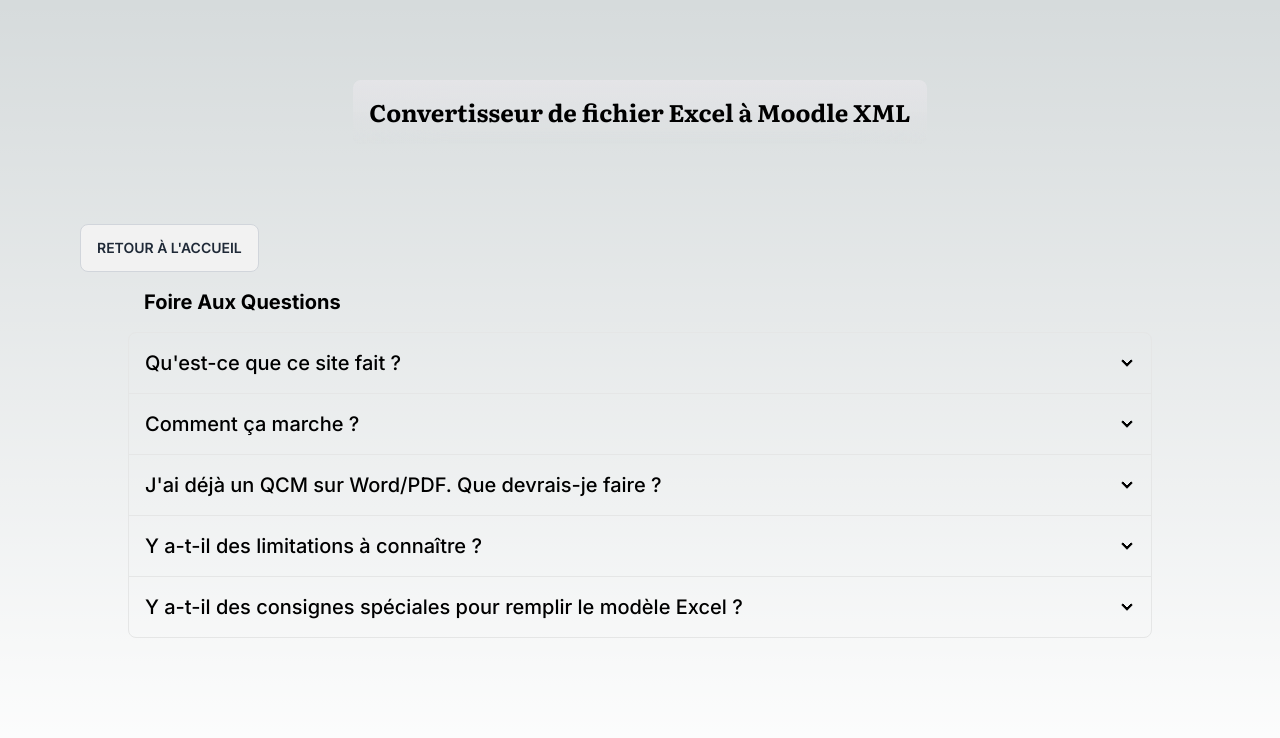
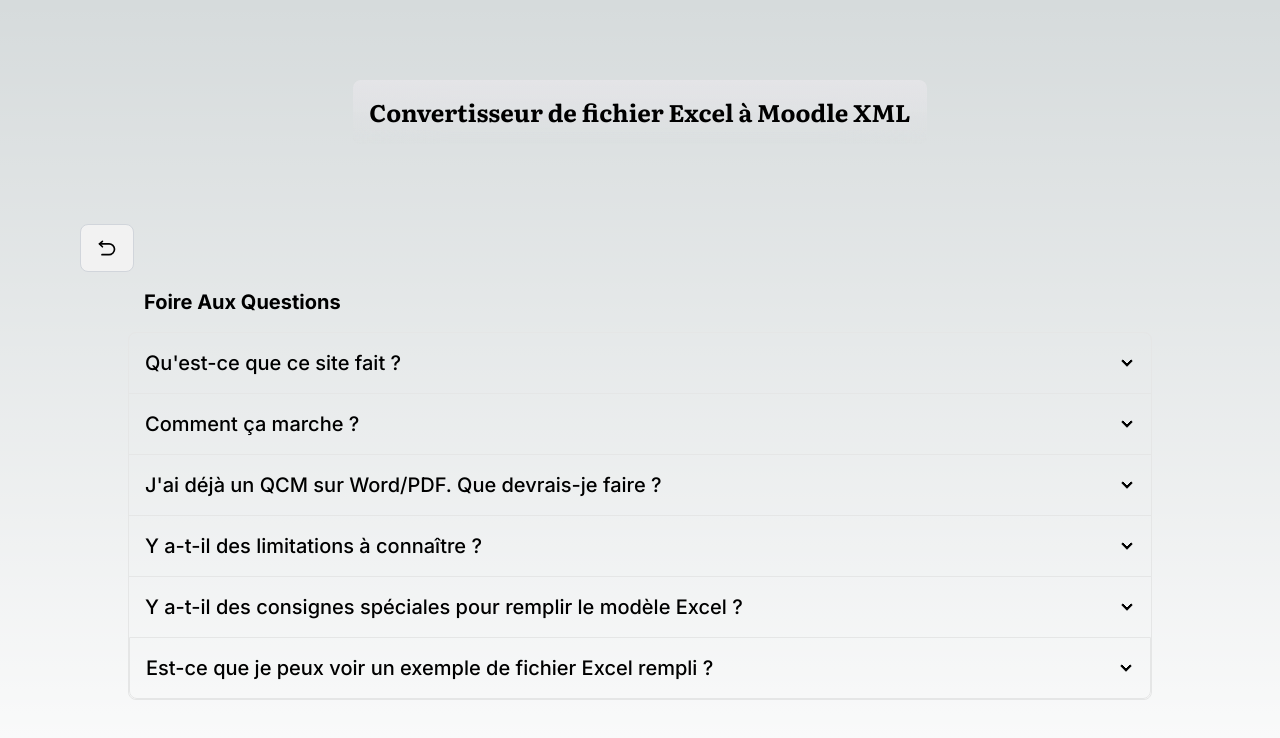
Before and after one commit to hhdreamer13/excel-xml-converter, a Next.js app: page /faq in a window 1280 px wide. Shown: the top 738 px of the page. Built offline with nearby package versions, Linux system fonts and the light colour scheme.

Commit message:
commit finish faq page.

```diff
--- a/src/app/faq/page.js
+++ b/src/app/faq/page.js
@@ -1,6 +1,7 @@
 /* eslint-disable react/no-unescaped-entities */
 import Faq from "@/components/Faq";
 import Link from "next/link";
+import Image from "next/image";
 
 export default function Home() {
   return (
@@ -14,9 +15,15 @@
       <div className='w-full text-left'>
         <Link
           href='/'
-          className="btn border border-gray-300 hover:border-gray-400 normal-case'"
+          className='btn border border-gray-300 hover:border-gray-400'
         >
-          Retour à l'accueil
+          <Image
+            src='/return.svg'
+            alt='Retour'
+            width={20}
+            height={20}
+            className=''
+          />
         </Link>
       </div>
       <div className='mb-20 flex text-left mx-auto justify-center items-start gap-2 lg:max-w-5xl lg:w-full'>
--- a/src/components/Faq.jsx
+++ b/src/components/Faq.jsx
@@ -1,3 +1,5 @@
+import Image from "next/image";
+
 /* eslint-disable react/no-unescaped-entities */
 const Faq = () => {
   return (
@@ -124,6 +126,45 @@
               </li>
             </ul>
           </div>
+          <div className='collapse collapse-arrow join-item border border-base-300'>
+            <input type='checkbox' />
+            <div className='collapse-title text-xl font-medium'>
+              Est-ce que je peux voir un exemple de fichier Excel rempli ?
+            </div>
+            <div className='collapse-content'>
+              <p className='mb-4'>
+                Voici un exemple de comment les colonnes pourraient être
+                remplies :
+              </p>
+              <ul className='flex flex-col gap-3 mb-4 rounded-none'>
+                <li className='border-b'>
+                  <span className='font-bold'>question:</span> Quel Etat n'a pas
+                  adhéré à l'Union européen en 2004 ?
+                </li>
+                <li className='border-b'>
+                  <span className='font-bold'>reponseA :</span> Estonie
+                </li>
+                <li className='border-b'>
+                  <span className='font-bold'>reponseB :</span> Roumanie
+                </li>
+                <li className='border-b'>
+                  <span className='font-bold'>reponseC :</span> Pologne
+                </li>
+                <li className='border-b'>
+                  <span className='font-bold'>bonneReponse (A, B ou C):</span> B
+                </li>
+              </ul>
+              <a href='/qcm.jpg' target='_blank' rel='noopener noreferrer'>
+                <Image
+                  src='/qcm.jpg'
+                  alt='Exemple de fichier Excel rempli'
+                  className='mb-3'
+                  width={600}
+                  height={400}
+                />
+              </a>
+            </div>
+          </div>
         </div>
       </div>
     </div>
```
Also changed, not shown: public/qcm.JPG (added), public/return.svg (added).
